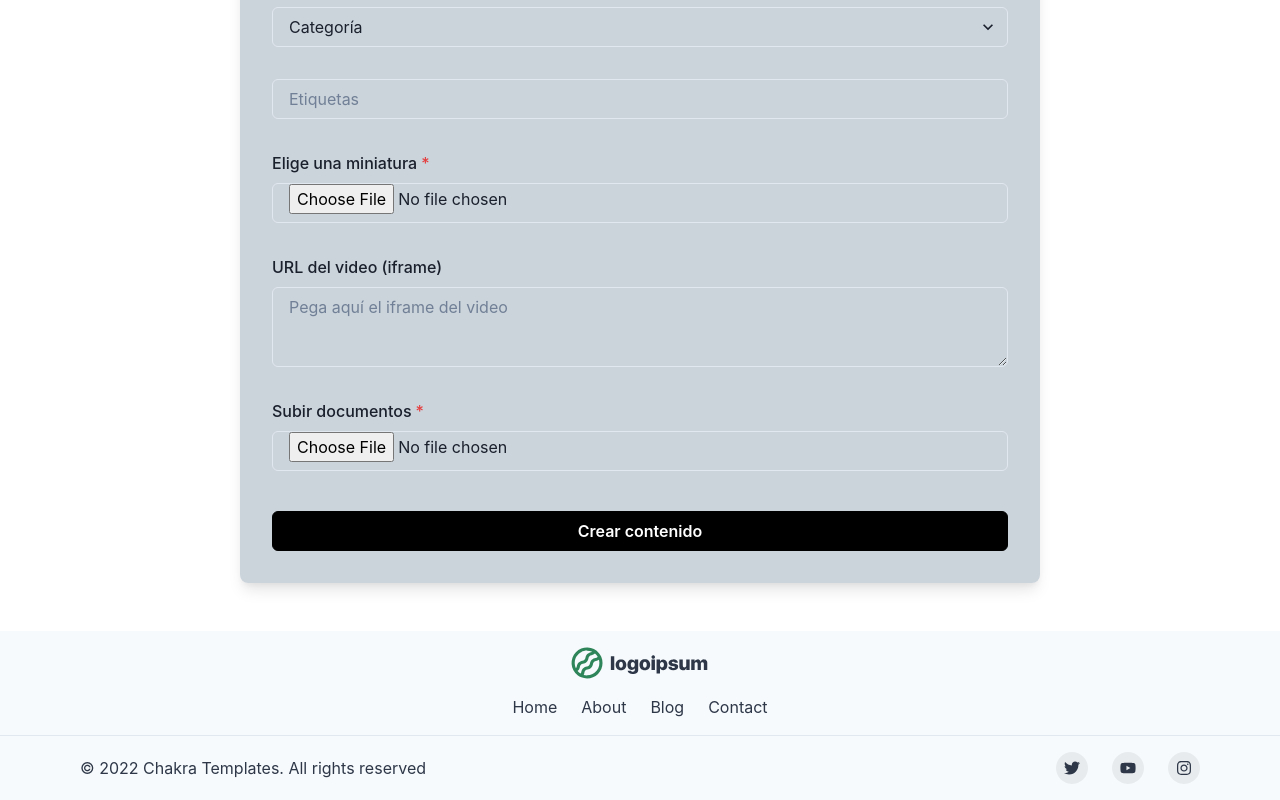
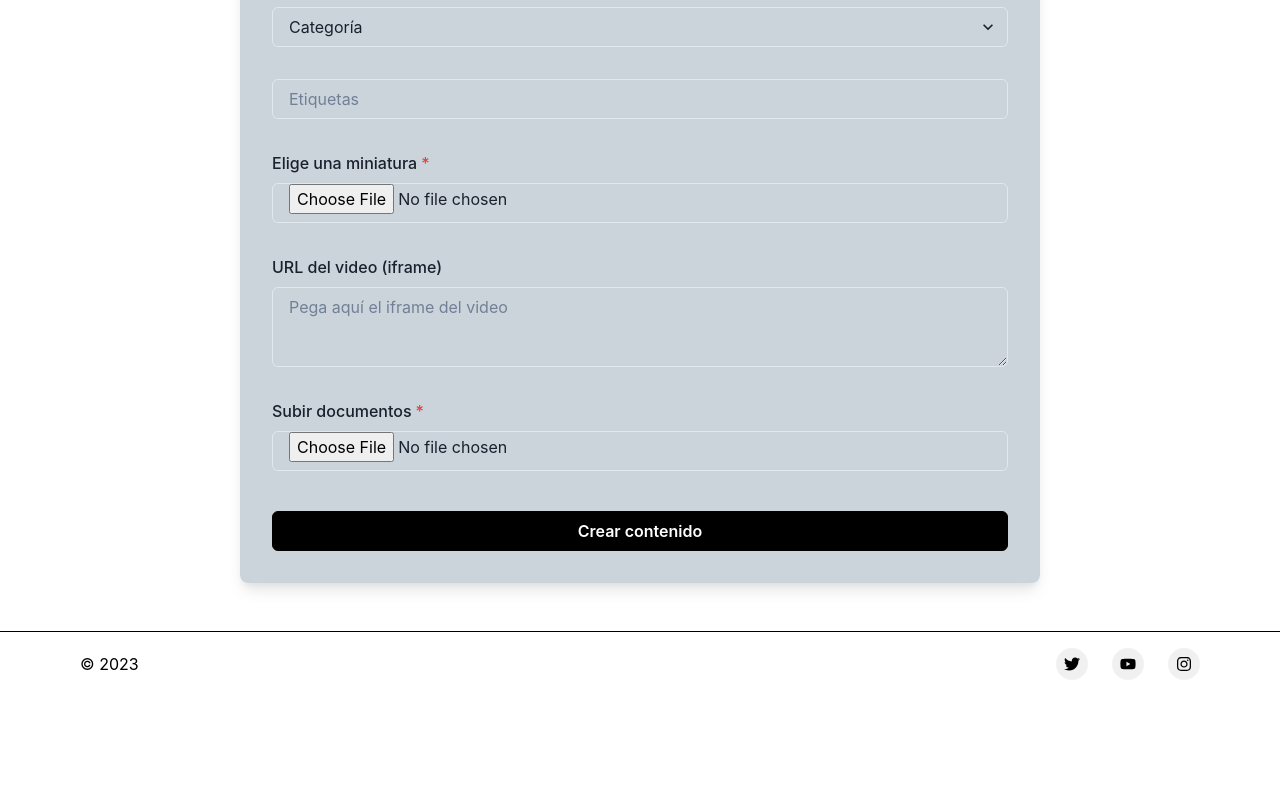
Before and after one commit to ayoubsaif/elearning16, a Next.js app in the folder frontend/: page /course/content/create in a window 1280 px wide. Shown: the part 488-1288 px from the top of the page. After the commit the page ends 1184 px from the top, so only its background shows below. Built offline with nearby package versions, Linux system fonts and the light colour scheme; no server answers.

Commit message:
reduce footer layout

```diff
--- a/frontend/src/layout/Footer.jsx
+++ b/frontend/src/layout/Footer.jsx
@@ -31,7 +31,7 @@ const Logo = (props) => {
   );
 };
 
-const SocialButton = ({children,label,href}) => {
+const SocialButton = ({ children, label, href }) => {
   return (
     <chakra.button
       bg={useColorModeValue("blackAlpha.100", "whiteAlpha.100")}
@@ -55,34 +55,9 @@ const SocialButton = ({children,label,href}) => {
   );
 };
 
-export default function SmallCentered() {
+export default function Footer({ siteConfig }) {
   return (
-    <Box
-      bg={useColorModeValue("gray.50", "gray.900")}
-      color={useColorModeValue("gray.700", "gray.200")}
-    >
-      <Container
-        as={Stack}
-        maxW={"6xl"}
-        py={4}
-        spacing={4}
-        justify={"center"}
-        align={"center"}
-      >
-        <Logo />
-        <Stack direction={"row"} spacing={6}>
-          <Link href={"#"}>Home</Link>
-          <Link href={"#"}>About</Link>
-          <Link href={"#"}>Blog</Link>
-          <Link href={"#"}>Contact</Link>
-        </Stack>
-      </Container>
-
-      <Box
-        borderTopWidth={1}
-        borderStyle={"solid"}
-        borderColor={useColorModeValue("gray.200", "gray.700")}
-      >
+    <Box color={"black"} borderTop={"1px solid black"}>
       <Container
         as={Stack}
         maxW={"6xl"}
@@ -92,7 +67,9 @@ export default function SmallCentered() {
         justify={{ base: "center", md: "space-between" }}
         align={{ base: "center", md: "center" }}
       >
-          <Text>© 2022 Chakra Templates. All rights reserved</Text>
+        <Text>
+          © {new Date().getFullYear()} {siteConfig?.title}
+        </Text>
         <Stack direction={"row"} spacing={6}>
           <SocialButton label={"Twitter"} href={"#"}>
             <FaTwitter />
@@ -106,6 +83,5 @@ export default function SmallCentered() {
         </Stack>
       </Container>
     </Box>
-    </Box>
   );
 }
```
Lines whose indentation alone changed are shown as unchanged.
